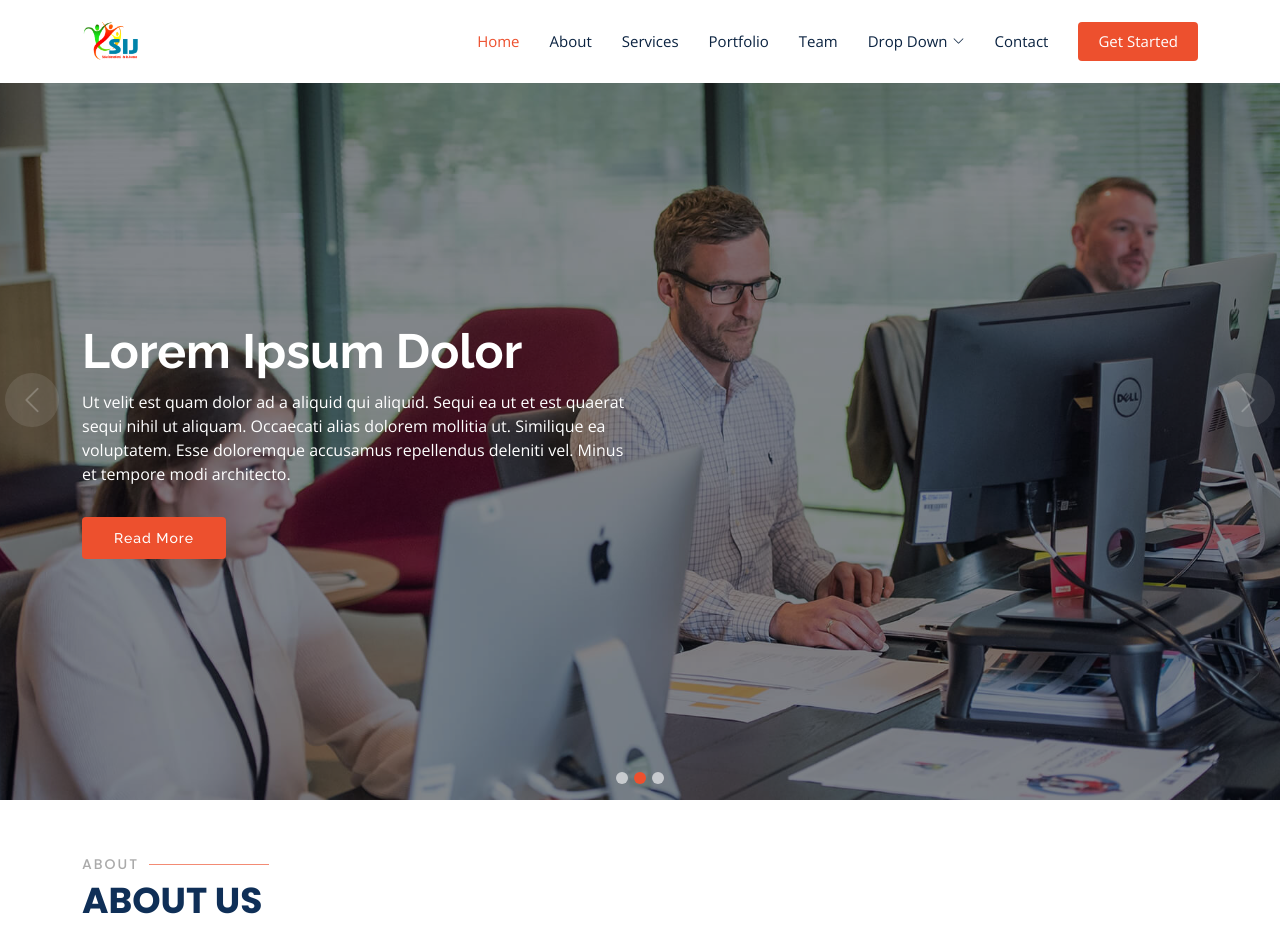
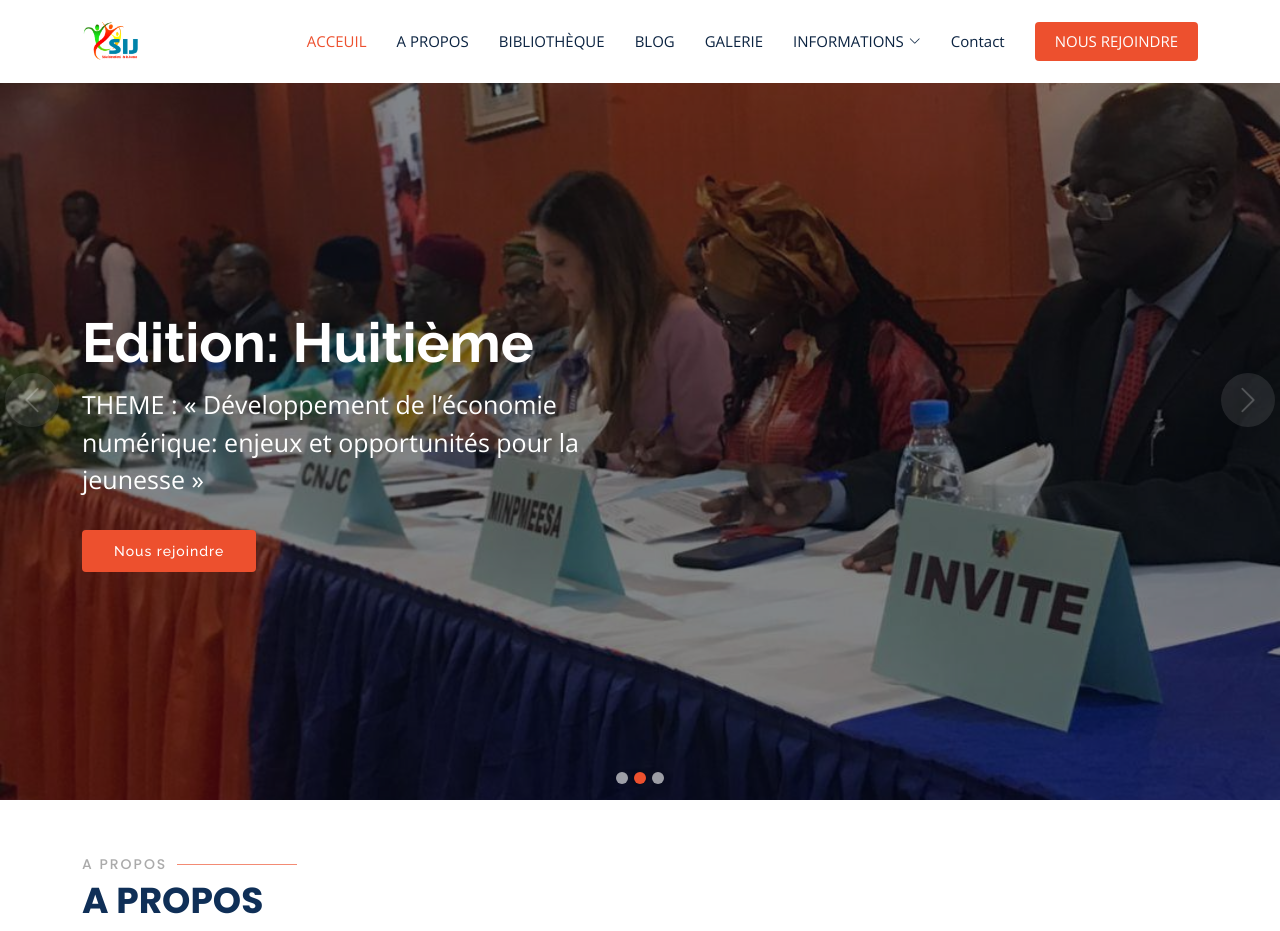
Before and after one commit to Abdoulaye-Thespy/sijcameroun-live, a plain HTML site: page index.html in a window 1280 px wide. Shown: the top 931 px of the page. Drawn offline with nearby package versions, Linux system fonts and the light colour scheme.

Commit message:
feat: update datas on flyers

```diff
--- a/assets/css/style.css
+++ b/assets/css/style.css
@@ -1843,3 +1843,12 @@ section {
     margin: -20px 0 30px 0;
   }
 }
+
+.slider-text-style h2
+ {
+   font-size: 55px !important;
+}
+.slider-text-style p
+ {
+   font-size: 25px !important;
+}
--- a/index.html
+++ b/index.html
@@ -50,15 +50,16 @@
 
       <nav id="navbar" class="navbar">
         <ul>
-          <li><a class="nav-link scrollto active" href="#hero">Home</a></li>
-          <li><a class="nav-link scrollto" href="#about">About</a></li>
-          <li><a class="nav-link scrollto" href="#services">Services</a></li>
-          <li><a class="nav-link scrollto " href="#portfolio">Portfolio</a></li>
-          <li><a class="nav-link scrollto" href="#team">Team</a></li>
-          <li class="dropdown"><a href="#"><span>Drop Down</span> <i class="bi bi-chevron-down"></i></a>
+          <li><a class="nav-link scrollto active" href="#hero">ACCEUIL</a></li>
+          <li><a class="nav-link scrollto" href="#about">A PROPOS</a></li>
+          <!-- <li><a class="nav-link scrollto" href="#about">CROWNFUNDING</a></li> -->
+          <li><a class="nav-link scrollto" href="#services">BIBLIOTHÈQUE</a></li>
+          <li><a class="nav-link scrollto " href="#portfolio">BLOG</a></li>
+          <li><a class="nav-link scrollto" href="#team">GALERIE</a></li>
+          <li class="dropdown"><a href="#"><span>INFORMATIONS</span> <i class="bi bi-chevron-down"></i></a>
             <ul>
-              <li><a href="#">Drop Down 1</a></li>
-              <li class="dropdown"><a href="#"><span>Deep Drop Down</span> <i class="bi bi-chevron-right"></i></a>
+              <li><a href="#">COMITE D'ORGANISATION</a></li>
+              <li class="dropdown"><a href="#"><span>TELECHARGEMENT</span> <i class="bi bi-chevron-right"></i></a>
                 <ul>
                   <li><a href="#">Deep Drop Down 1</a></li>
                   <li><a href="#">Deep Drop Down 2</a></li>
@@ -67,13 +68,13 @@
                   <li><a href="#">Deep Drop Down 5</a></li>
                 </ul>
               </li>
-              <li><a href="#">Drop Down 2</a></li>
-              <li><a href="#">Drop Down 3</a></li>
-              <li><a href="#">Drop Down 4</a></li>
+              <li><a href="#">PROMOTEUR</a></li>
+              <li><a href="#">PARTENAIRES</a></li>
+              <!-- <li><a href="#">Drop Down 4</a></li> -->
             </ul>
           </li>
           <li><a class="nav-link scrollto" href="#contact">Contact</a></li>
-          <li><a class="getstarted scrollto" href="#about">Get Started</a></li>
+          <li><a class="getstarted scrollto" href="#about">NOUS REJOINDRE</a></li>
         </ul>
         <i class="bi bi-list mobile-nav-toggle"></i>
       </nav><!-- .navbar -->
@@ -90,34 +91,34 @@
       <div class="carousel-inner" role="listbox">
 
         <!-- Slide 1 -->
-        <div class="carousel-item active" style="background-image: url(assets/img/slide/slide-1.jpg)">
+        <div class="carousel-item active" style="background-image: url(assets/img/slide/slider-3.jpeg)">
           <div class="carousel-container">
-            <div class="container">
-              <h2 class="animate__animated animate__fadeInDown">Welcome to <span>Multi</span></h2>
-              <p class="animate__animated animate__fadeInUp">Ut velit est quam dolor ad a aliquid qui aliquid. Sequi ea ut et est quaerat sequi nihil ut aliquam. Occaecati alias dolorem mollitia ut. Similique ea voluptatem. Esse doloremque accusamus repellendus deleniti vel. Minus et tempore modi architecto.</p>
-              <a href="#about" class="btn-get-started animate__animated animate__fadeInUp scrollto">Read More</a>
+            <div class="container slider-text-style">
+              <h2 class="animate__animated animate__fadeInDown">Salon International de la jeunesse</h2>
+              <p class="animate__animated animate__fadeInUp">Le Salon International de la jeunesse se veut la vitrine des ODD en Afrique et dans le monde. Un véritable rendez-vous du donner et du recevoir entre les jeunes du monde entier.</p>
+              <a href="#contact" class="btn-get-started animate__animated animate__fadeInUp scrollto">Nous rejoindre</a>
             </div>
           </div>
         </div>
 
         <!-- Slide 2 -->
-        <div class="carousel-item" style="background-image: url(assets/img/slide/slide-2.jpg)">
+        <div class="carousel-item" style="background-image: url(assets/img/slide/slider-1.jpeg)">
           <div class="carousel-container">
-            <div class="container">
-              <h2 class="animate__animated animate__fadeInDown">Lorem Ipsum Dolor</h2>
-              <p class="animate__animated animate__fadeInUp">Ut velit est quam dolor ad a aliquid qui aliquid. Sequi ea ut et est quaerat sequi nihil ut aliquam. Occaecati alias dolorem mollitia ut. Similique ea voluptatem. Esse doloremque accusamus repellendus deleniti vel. Minus et tempore modi architecto.</p>
-              <a href="#about" class="btn-get-started animate__animated animate__fadeInUp scrollto">Read More</a>
+            <div class="container slider-text-style">
+              <h2 class="animate__animated animate__fadeInDown">Edition: Huitième</h2>
+              <p class="animate__animated animate__fadeInUp">THEME : « Développement de l’économie numérique: enjeux et opportunités pour la jeunesse »</p>
+              <a href="#contact" class="btn-get-started animate__animated animate__fadeInUp scrollto">Nous rejoindre</a>
             </div>
           </div>
         </div>
 
         <!-- Slide 3 -->
-        <div class="carousel-item" style="background-image: url(assets/img/slide/slide-3.jpg)">
+        <div class="carousel-item" style="background-image: url(assets/img/slide/slider-1.jpeg)">
           <div class="carousel-container">
-            <div class="container">
-              <h2 class="animate__animated animate__fadeInDown">Sequi ea ut et est quaerat</h2>
-              <p class="animate__animated animate__fadeInUp">Ut velit est quam dolor ad a aliquid qui aliquid. Sequi ea ut et est quaerat sequi nihil ut aliquam. Occaecati alias dolorem mollitia ut. Similique ea voluptatem. Esse doloremque accusamus repellendus deleniti vel. Minus et tempore modi architecto.</p>
-              <a href="#about" class="btn-get-started animate__animated animate__fadeInUp scrollto">Read More</a>
+            <div class="container slider-text-style">
+              <h2 class="animate__animated animate__fadeInDown">Donner des ailes à la jeunesse!</h2>
+              <p class="animate__animated animate__fadeInUp">Notre plateforme est un tremplin vers la réussite, offrant aux jeunes l'opportunité de s'élever au-delà des limites. Nous croyons en leur potentiel illimité et les guidons sur le chemin de l'épanouissement, en leur fournissant les ressources nécessaires pour réaliser leurs rêves.</p>
+             <a href="#contact" class="btn-get-started animate__animated animate__fadeInUp scrollto">Nous rejoindre</a>
             </div>
           </div>
         </div>
@@ -142,8 +143,8 @@
       <div class="container" data-aos="fade-up">
 
         <div class="section-title">
-          <h2>About</h2>
-          <p>About Us</p>
+          <h2>A PROPOS</h2>
+          <p>A PROPOS</p>
         </div>
 
         <div class="row content">
@@ -164,7 +165,7 @@
               velit esse cillum dolore eu fugiat nulla pariatur. Excepteur sint occaecat cupidatat non proident, sunt in
               culpa qui officia deserunt mollit anim id est laborum.
             </p>
-            <a href="#" class="btn-learn-more">Learn More</a>
+            <a href="#" class="btn-learn-more">Nous rejoindre</a>
           </div>
         </div>
 
```
Also changed, not shown: assets/img/slide/slider-1.jpeg (added), assets/img/slide/slider-3.jpeg (added).
